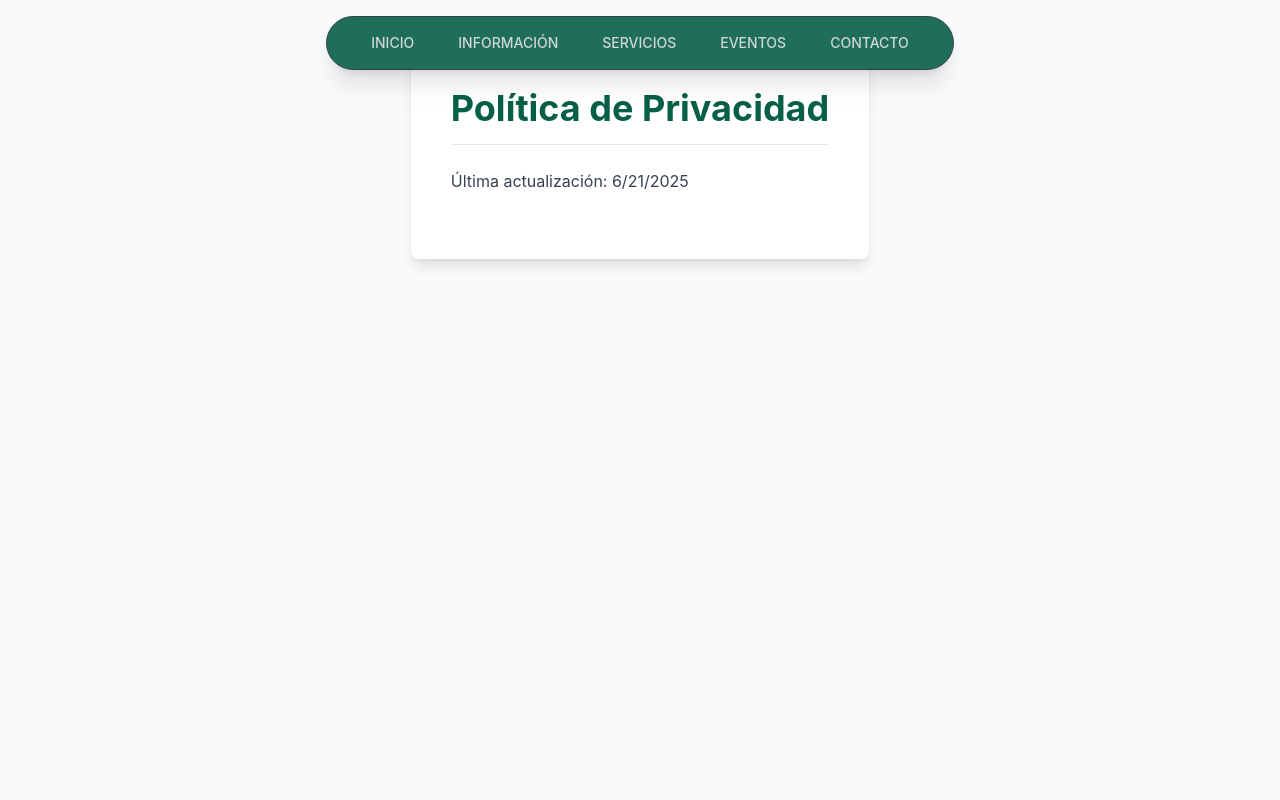
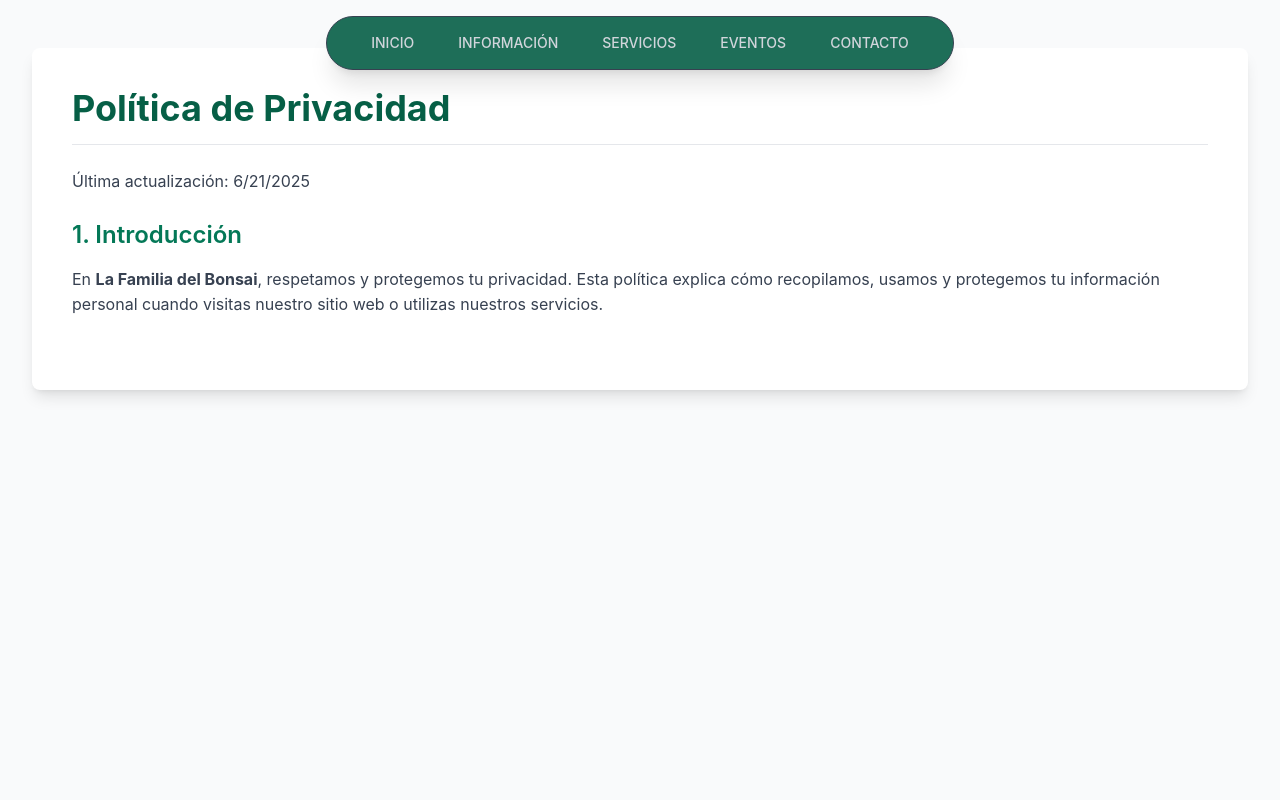
Before and after one commit to FrankyAntonioRodriguezHernandez/la-familia-del-bonsai-React, a React (Create React App) app: page /privacyPolicy in a window 1280 px wide. Shown: the top 800 px of the page. Built offline with nearby package versions, Linux system fonts and the light colour scheme.

Commit message:
Creando seccion principal en politica de privacidad

```diff
--- a/src/pages/legalTerms/PrivacyPolicy.jsx
+++ b/src/pages/legalTerms/PrivacyPolicy.jsx
@@ -14,6 +14,12 @@ const PrivacyPolicy = () => {
           <div className="prose max-w-none text-gray-700">
             <p className="mb-6">Última actualización: {new Date().toLocaleDateString()}</p>
 
+            <section className="mb-8">
+              <h2 className="text-2xl font-semibold text-emerald-700 mb-4">1. Introducción</h2>
+              <p className="mb-4">
+                En <strong>La Familia del Bonsai</strong>, respetamos y protegemos tu privacidad. Esta política explica cómo recopilamos, usamos y protegemos tu información personal cuando visitas nuestro sitio web o utilizas nuestros servicios.
+              </p>
+            </section>
 
           </div>
         </div>
```
